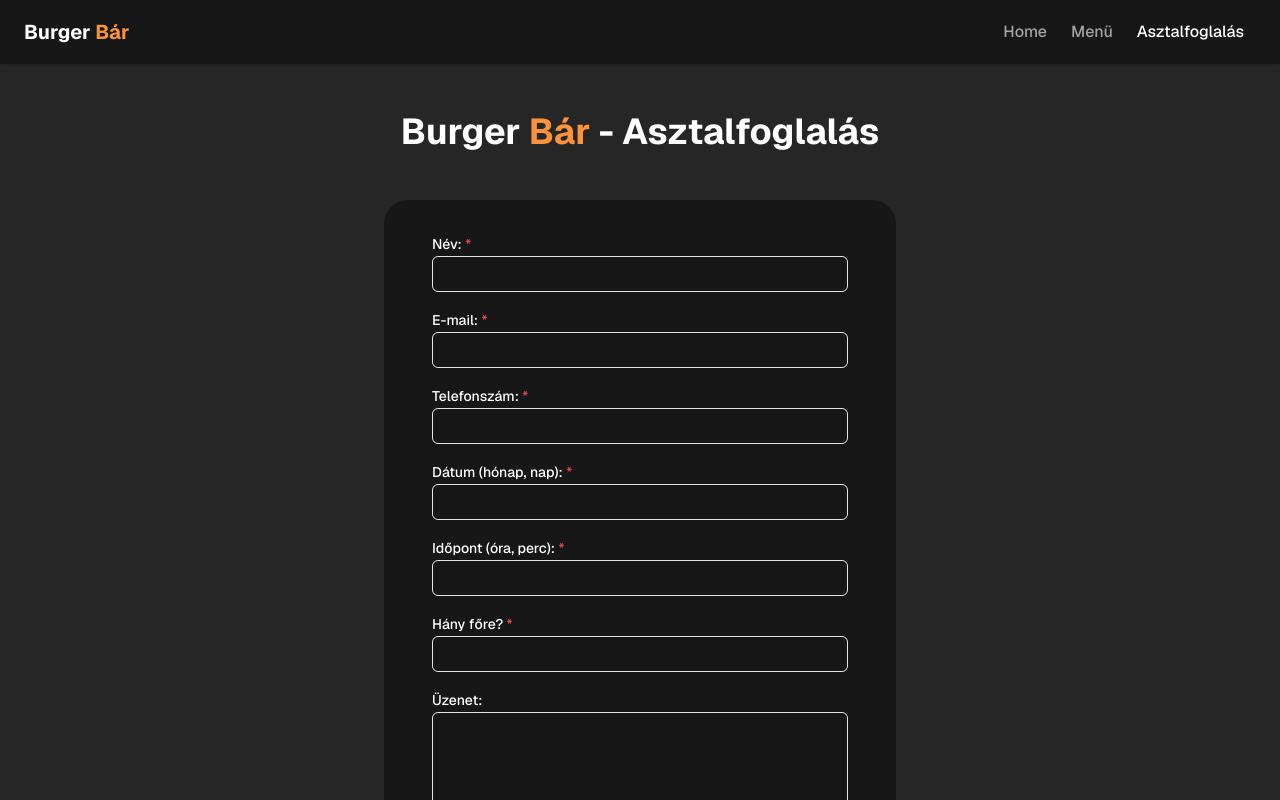
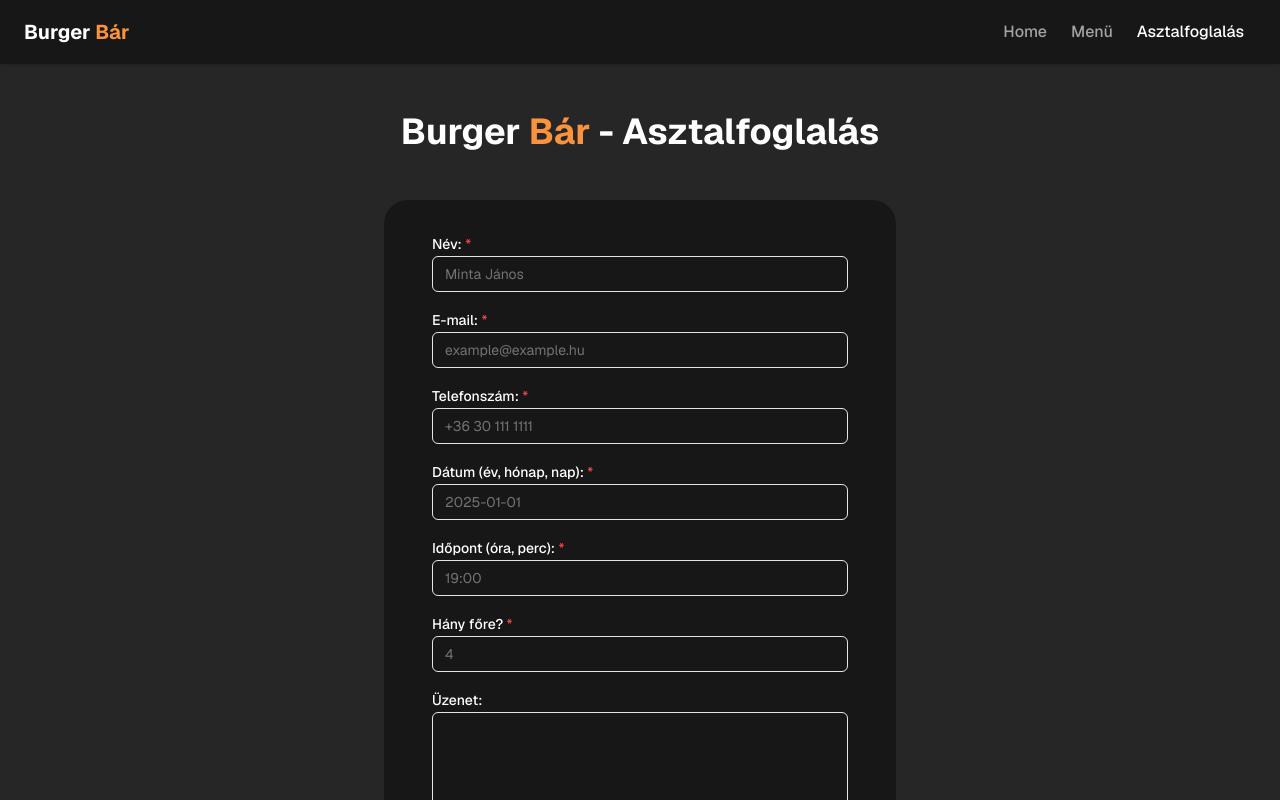
Before and after one commit to stay-js/burger-bar, a Next.js app in the folder web/: page /asztalfoglalas in a window 1280 px wide. Shown: the top 800 px of the page. Built offline with nearby package versions, Linux system fonts and the light colour scheme.

Commit message:
refine form validation

```diff
--- a/web/src/components/table-reservation-form.tsx
+++ b/web/src/components/table-reservation-form.tsx
@@ -11,14 +11,43 @@ import { Textarea } from "./ui/textarea";
 export const formSchema = z.object({
   name: z.string().min(1, { message: "Adja meg a nevét!" }),
   email: z.string().email({ message: "Hibás e-mail cím!" }),
-  phone: z.string().min(1, { message: "Adja meg a telefonszámát!" }),
-  date: z.string().min(1, { message: "Adja meg a dátumot!" }),
-  time: z.string().min(1, { message: "Adja meg az időpontot!" }),
+  phone: z
+    .string()
+    .min(1, { message: "Adja meg a telefonszámát!" })
+    .regex(/^[+]?[\s./0-9]*[(]?[0-9]{1,4}[)]?[-\s./0-9]{8,14}$/g, {
+      message: "Hibás telefonszám!",
+    }),
+  date: z
+    .string()
+    .min(1, { message: "Adja meg a dátumot!" })
+    .refine((date) => !isNaN(Date.parse(date)), {
+      message: "Hibás dátum!",
+    })
+    .refine((date) => new Date(date) >= new Date(), {
+      message: "A dátumn nem lehet múltbeli!",
+    }),
+  time: z
+    .string()
+    .min(1, { message: "Adja meg az időpontot!" })
+    .refine(
+      (time) => {
+        const [hours, minutes] = time.split(":").map((part) => Number(part));
+        if (hours === undefined || minutes == undefined) return false;
+
+        return hours >= 0 && hours <= 23 && minutes >= 0 && minutes <= 59;
+      },
+      {
+        message: "Hibás időpont!",
+      },
+    ),
   people: z
     .string()
     .min(1, { message: "Adja meg, hogy hány főre foglalna!" })
-    .refine((people) => !isNaN(parseInt(people)), {
+    .refine((people) => !isNaN(Number(people)), {
       message: "Csak számot adhat meg!",
+    })
+    .refine((people) => Number(people) > 0, {
+      message: "Minimum 1 főre kell foglalnia!",
     }),
   message: z.string().optional(),
 });
@@ -48,7 +77,12 @@ export const TableReservationForm: React.FC = () => {
         <Label htmlFor="name">
           Név: <span className="text-red-500">*</span>
         </Label>
-        <Input id="name" type="text" {...register("name")} />
+        <Input
+          id="name"
+          type="text"
+          {...register("name")}
+          placeholder="Minta János"
+        />
 
         {errors.name && (
           <span className="text-xs text-red-500">{errors.name.message}</span>
@@ -59,7 +93,12 @@ export const TableReservationForm: React.FC = () => {
         <Label htmlFor="email">
           E-mail: <span className="text-red-500">*</span>
         </Label>
-        <Input id="email" type="text" {...register("email")} />
+        <Input
+          id="email"
+          type="text"
+          {...register("email")}
+          placeholder="example@example.hu"
+        />
 
         {errors.email && (
           <span className="text-xs text-red-500">{errors.email.message}</span>
@@ -70,7 +109,12 @@ export const TableReservationForm: React.FC = () => {
         <Label htmlFor="phone">
           Telefonszám: <span className="text-red-500">*</span>
         </Label>
-        <Input id="phone" type="text" {...register("phone")} />
+        <Input
+          id="phone"
+          type="text"
+          {...register("phone")}
+          placeholder="+36 30 111 1111"
+        />
 
         {errors.phone && (
           <span className="text-xs text-red-500">{errors.phone.message}</span>
@@ -79,9 +123,14 @@ export const TableReservationForm: React.FC = () => {
 
       <div>
         <Label htmlFor="date">
-          Dátum (hónap, nap): <span className="text-red-500">*</span>
+          Dátum (év, hónap, nap): <span className="text-red-500">*</span>
         </Label>
-        <Input id="date" type="text" {...register("date")} />
+        <Input
+          id="date"
+          type="text"
+          {...register("date")}
+          placeholder="2025-01-01"
+        />
 
         {errors.date && (
           <span className="text-xs text-red-500">{errors.date.message}</span>
@@ -92,7 +141,12 @@ export const TableReservationForm: React.FC = () => {
         <Label htmlFor="time">
           Időpont (óra, perc): <span className="text-red-500">*</span>
         </Label>
-        <Input id="time" type="text" {...register("time")} />
+        <Input
+          id="time"
+          type="text"
+          {...register("time")}
+          placeholder="19:00"
+        />
 
         {errors.time && (
           <span className="text-xs text-red-500">{errors.time.message}</span>
@@ -103,7 +157,12 @@ export const TableReservationForm: React.FC = () => {
         <Label htmlFor="people">
           Hány főre? <span className="text-red-500">*</span>
         </Label>
-        <Input id="people" type="text" {...register("people")} />
+        <Input
+          id="people"
+          type="text"
+          {...register("people")}
+          placeholder="4"
+        />
 
         {errors.people && (
           <span className="text-xs text-red-500">{errors.people.message}</span>
```
